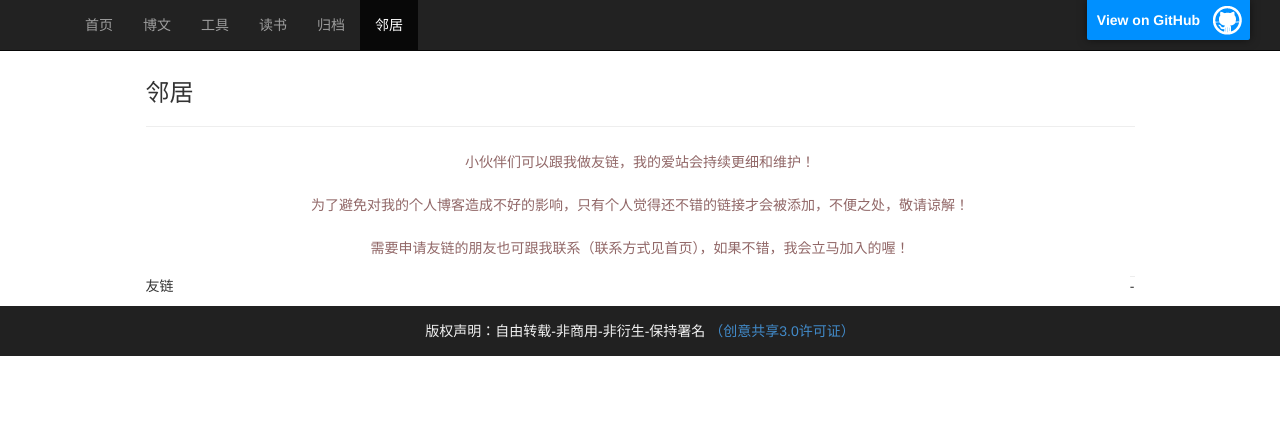
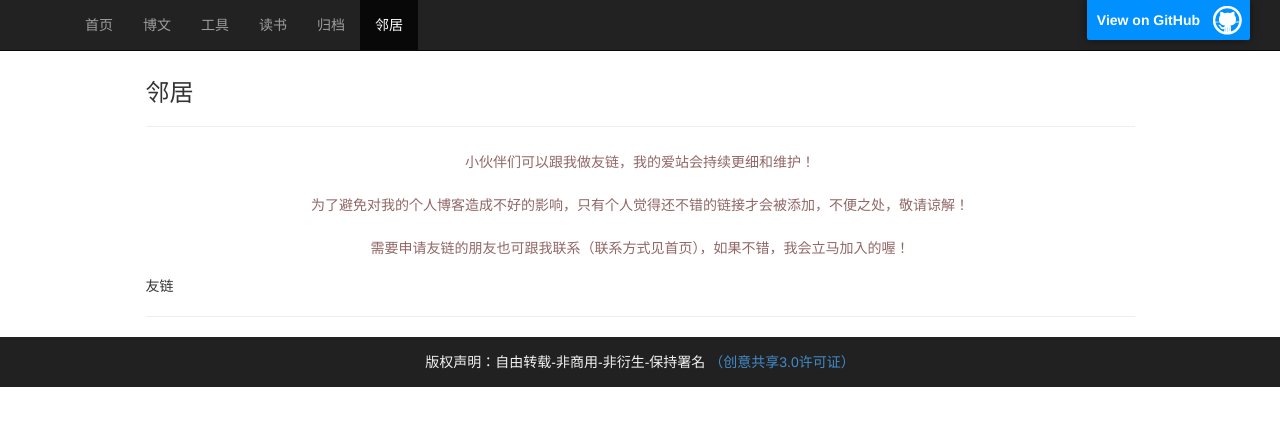
Before and after one commit to sheleng/sheleng.github.io, a Jekyll site: the page built from pages/links.html, in a window 1280 px wide. Shown: the top 426 px of the page. Built offline with Jekyll 4.4.1, drawn with Linux system fonts in a browser that asks for light colours.

Commit message:
调整邻居页面布局

```diff
--- a/pages/links.html
+++ b/pages/links.html
@@ -11,6 +11,5 @@
   <p>需要申请友链的朋友也可跟我联系（联系方式见首页），如果不错，我会立马加入的喔！</p>
 </div>
 <p>
-    <span>友链</span>
-    <span class="link-title">-</span>
+    <span class="link-title-text">友链</span><hr>
 </p>
--- a/public/css/style.css
+++ b/public/css/style.css
@@ -66,7 +66,8 @@
 
 .link-description {text-align: center;color:rgb(145, 103, 103)}
 .link-description p{padding-top: 5px;padding-bottom: 8px;}
-.link-title{height: 1px;border-bottom: 1px solid #ededed;display: block;float: right;}
+.link-title-text{font-size: 16}
+.link-title-line{height: 1px;border-bottom: 1px solid #ededed;display: block;float: right;}
 
 .tabs-below > .nav-tabs,
 .tabs-right > .nav-tabs,
```
